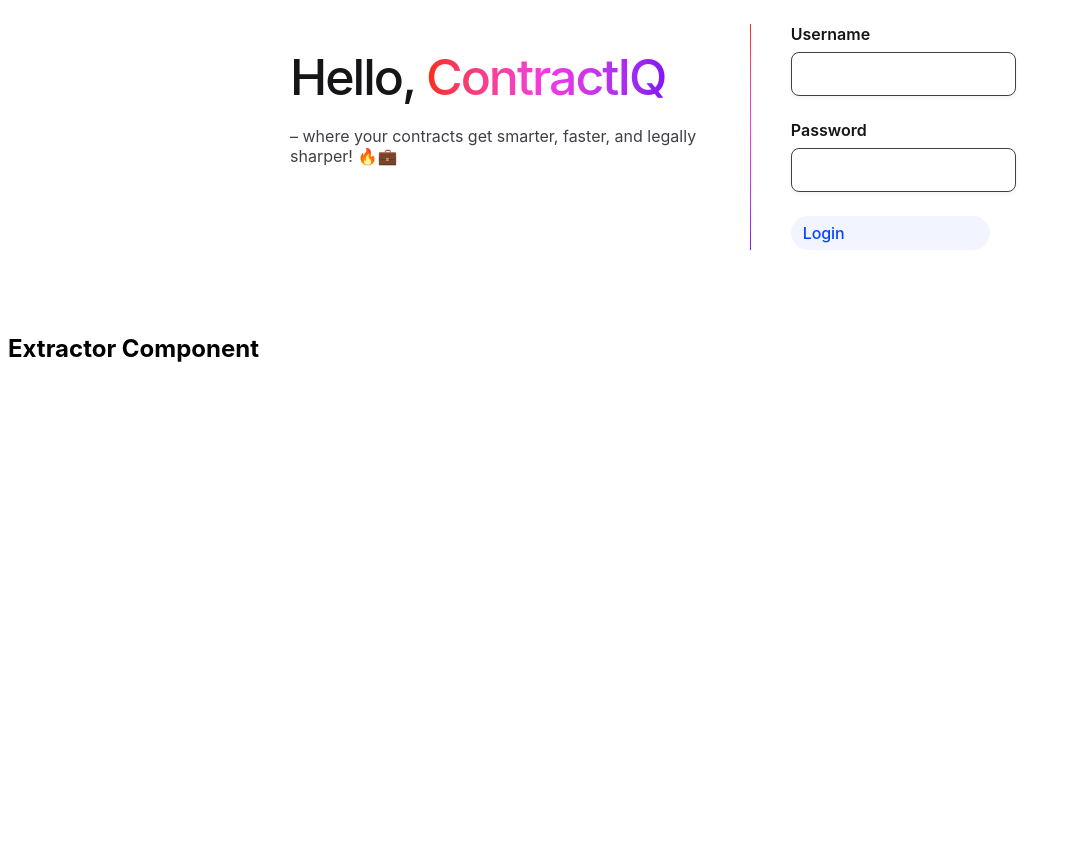
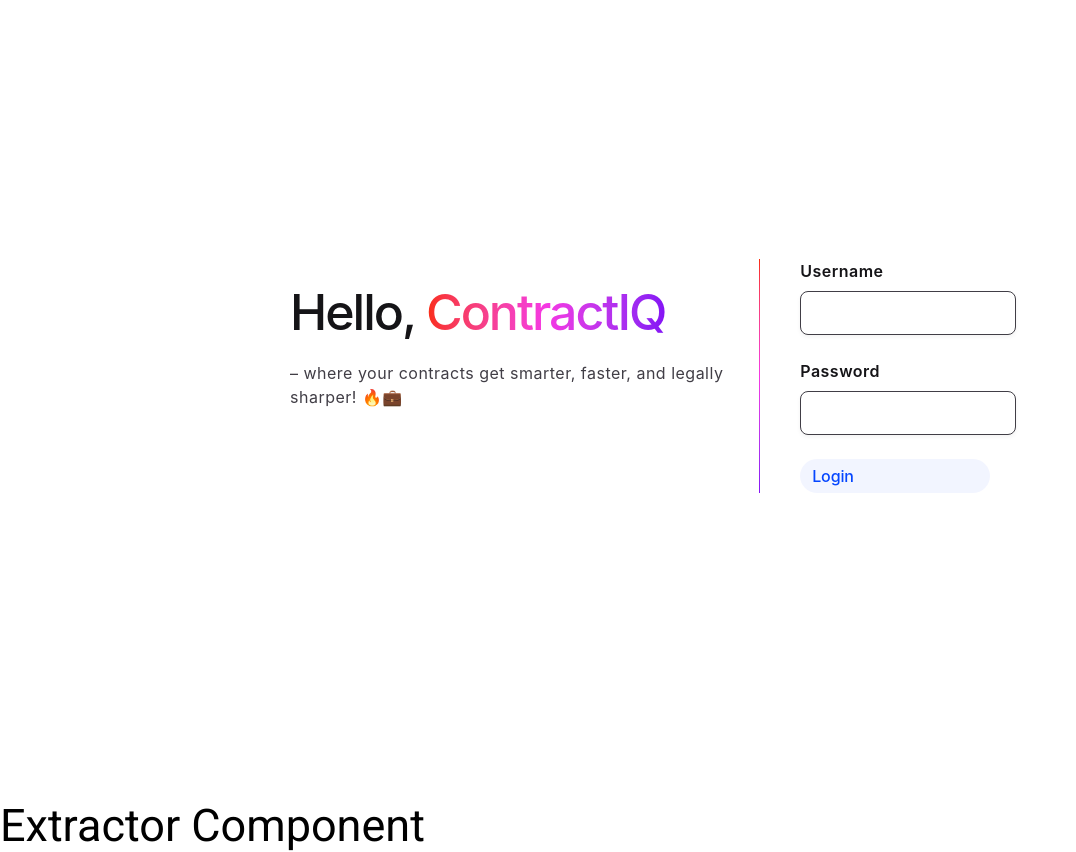
Before and after one commit to DulanDias/ContractIQ, an Angular app: page /extractor in a window 1280 px wide. Shown: the whole page, without its empty margins (0-1076 px from the left). Before the commit the page ends 800 px from the top, so only its background shows below. Built offline with nearby package versions, Linux system fonts and the light colour scheme.

Commit message:
Angular material setup

```diff
--- a/angular.json
+++ b/angular.json
@@ -32,6 +32,7 @@
               }
             ],
             "styles": [
+              "@angular/material/prebuilt-themes/magenta-violet.css",
               "src/styles.scss"
             ],
             "scripts": []
@@ -91,6 +92,7 @@
               }
             ],
             "styles": [
+              "@angular/material/prebuilt-themes/magenta-violet.css",
               "src/styles.scss"
             ],
             "scripts": []
--- a/package.json
+++ b/package.json
@@ -11,6 +11,7 @@
   "private": true,
   "dependencies": {
     "@angular/animations": "^18.2.0",
+    "@angular/cdk": "^18.2.3",
     "@angular/common": "^18.2.0",
     "@angular/compiler": "^18.2.0",
     "@angular/core": "^18.2.0",
--- a/src/index.html
+++ b/src/index.html
@@ -6,8 +6,10 @@
   <base href="/">
   <meta name="viewport" content="width=device-width, initial-scale=1">
   <link rel="icon" type="image/x-icon" href="favicon.ico">
+  <link href="https://fonts.googleapis.com/css2?family=Roboto:wght@300;400;500&display=swap" rel="stylesheet">
+  <link href="https://fonts.googleapis.com/icon?family=Material+Icons" rel="stylesheet">
 </head>
-<body>
+<body class="mat-typography">
   <app-root></app-root>
 </body>
 </html>
--- a/src/main.ts
+++ b/src/main.ts
@@ -4,10 +4,11 @@
 import { routes } from './app/app.routes';
 import { importProvidersFrom } from '@angular/core';
 import { FormsModule } from '@angular/forms';
+import { provideAnimationsAsync } from '@angular/platform-browser/animations/async';
 
 bootstrapApplication(AppComponent, {
   providers: [
     provideRouter(routes),
-    importProvidersFrom(FormsModule) // Use FormsModule in standalone app
+    importProvidersFrom(FormsModule), provideAnimationsAsync() // Use FormsModule in standalone app
   ]
 }).catch(err => console.error(err));
--- a/src/styles.scss
+++ b/src/styles.scss
@@ -60,3 +60,5 @@
     color: transparent;
     margin: 0;
   }
+html, body { height: 100%; }
+body { margin: 0; font-family: Roboto, "Helvetica Neue", sans-serif; }
```
Also changed, not shown: 1 other file (tests, documents, lock files or other folders).
